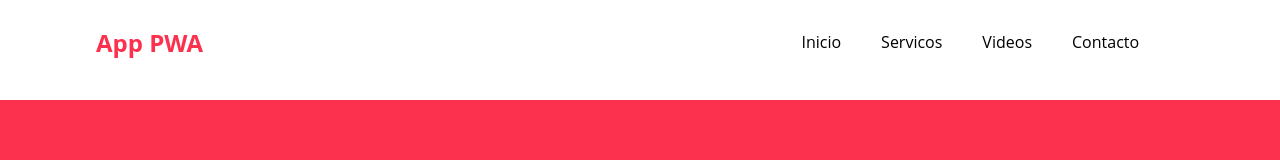
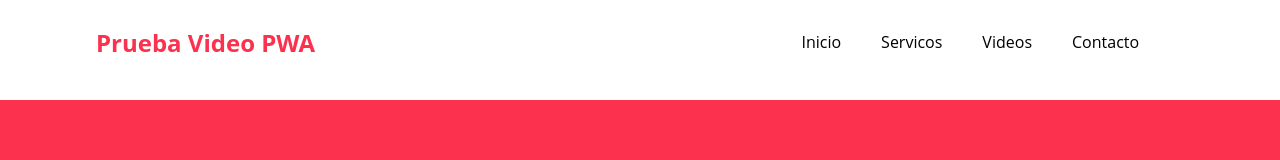
Before and after one commit to kanonadrian/pwa, a plain HTML site: page index.html in a window 1280 px wide. Shown: the top 160 px of the page. Drawn offline with nearby package versions, Linux system fonts and the light colour scheme.

Commit message:
segundo commit

```diff
--- a/index.html
+++ b/index.html
@@ -2,7 +2,7 @@
 <html lang="es">
 	<head>
 		<meta charset="utf-8" />
-		<title>App PWA</title>
+		<title>Prueba Video PWA</title>
 
 		<!--viewport responsive-->
 		<meta name="viewport" content="width=device-width, initial-scale=1.0, maximum-scale=1.0, user-scalable=no">
@@ -43,7 +43,7 @@
 		<header id="main-header">
 			<div class="container">
 				<div class="logo">
-					<h1>App PWA</h1>
+					<h1>Prueba Video PWA</h1>
 				</div>
 				<div class="menu">
 					<ul>
```
